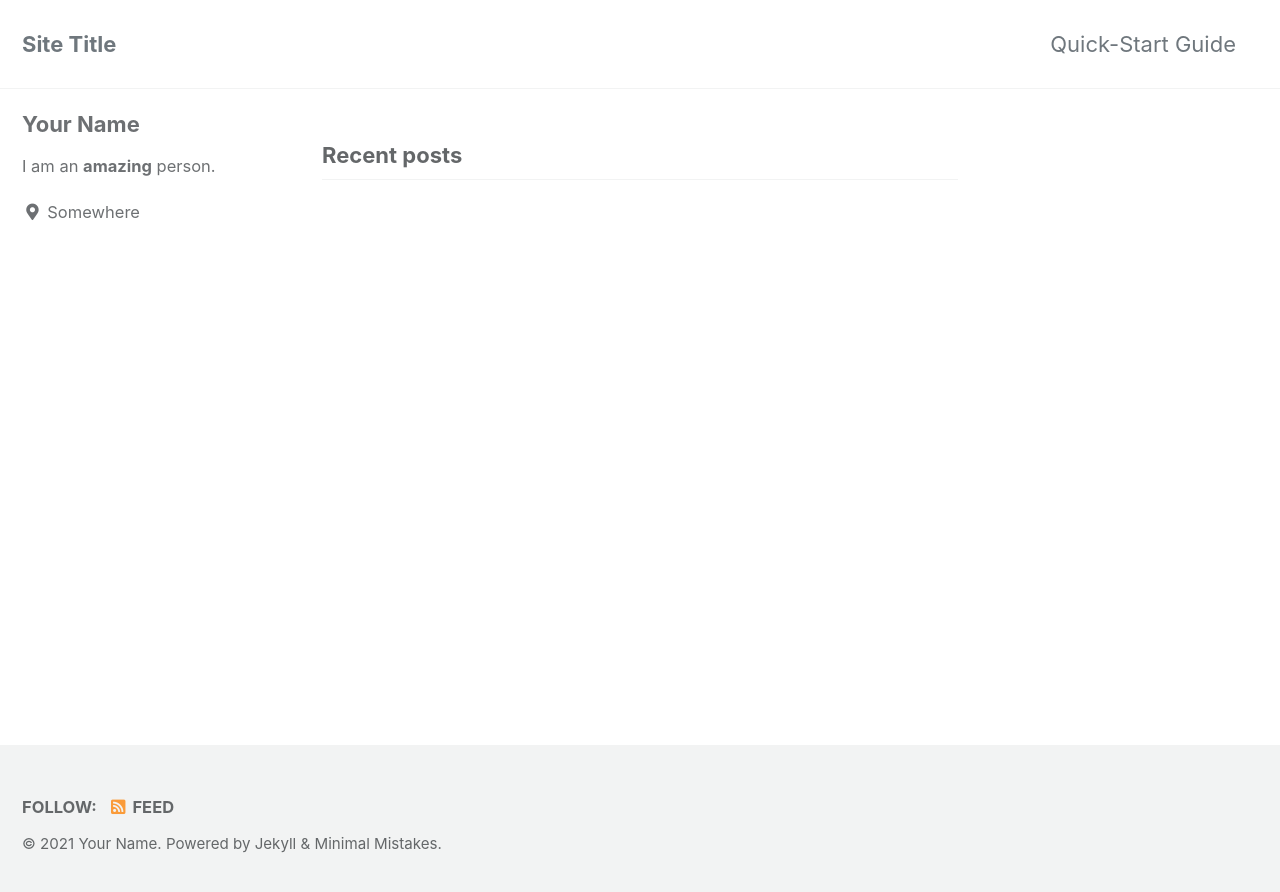
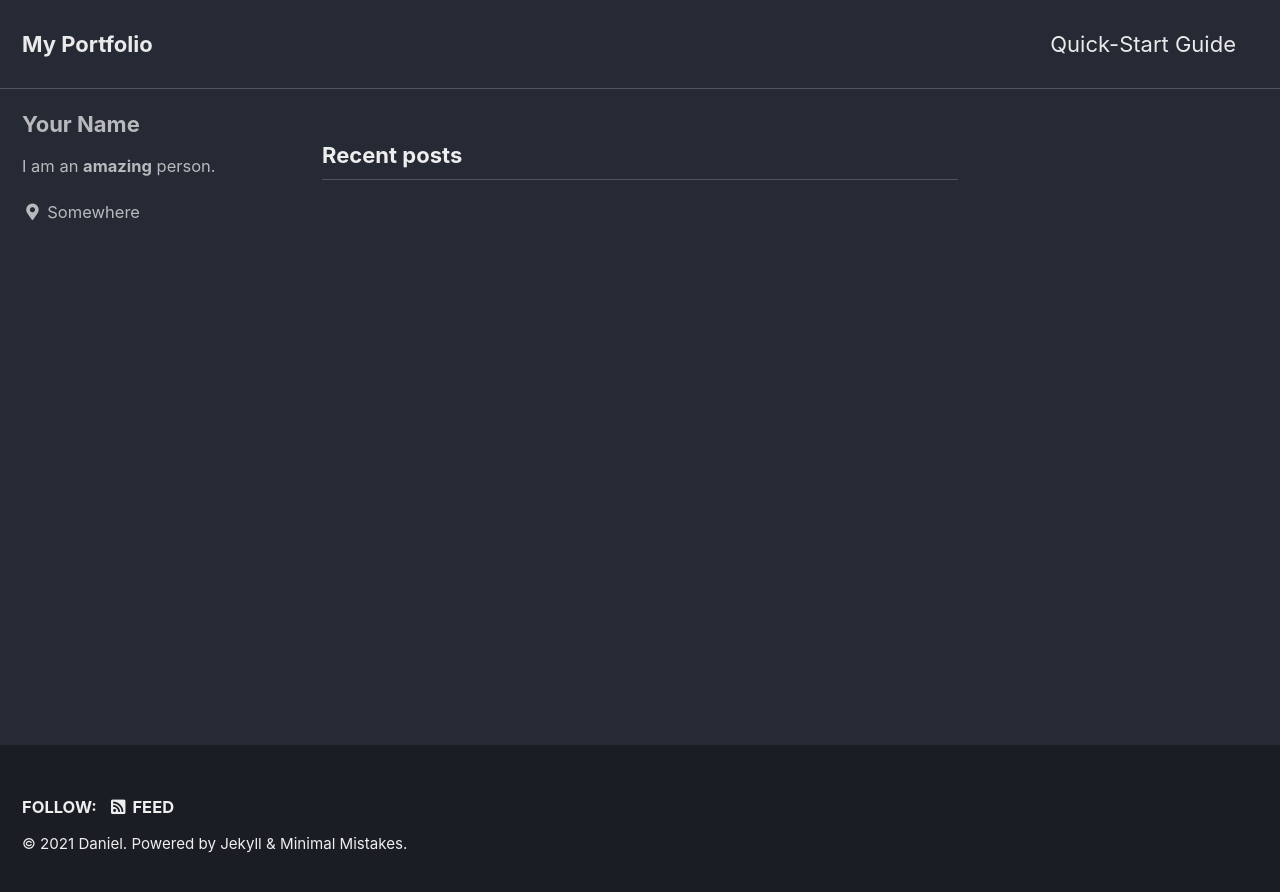
Before and after one commit to cradle-brunch/pages, a Jekyll site: the page built from index.html, in a window 1280 px wide. Shown: the top 892 px of the page. Built offline with Jekyll 4.4.1, drawn with Linux system fonts in a browser that asks for light colours; cached includes are drawn as plain includes; the list of posts is cut into pages by our own code.

Commit message:
Update _config.yml

```diff
--- a/_config.yml
+++ b/_config.yml
@@ -12,15 +12,15 @@
 
 # theme                  : "minimal-mistakes-jekyll"
 # remote_theme           : "mmistakes/minimal-mistakes"
-minimal_mistakes_skin    : "default" # "air", "aqua", "contrast", "dark", "dirt", "neon", "mint", "plum", "sunrise"
+minimal_mistakes_skin    : "dark" # "default", "air", "aqua", "contrast", "dirt", "neon", "mint", "plum", "sunrise"
 
 # Site Settings
 locale                   : "en-US"
-title                    : "Site Title"
+title                    : "My Portfolio"
 title_separator          : "-"
 subtitle                 : # site tagline that appears below site title in masthead
-name                     : "Your Name"
-description              : "An amazing website."
+name                     : "Daniel"
+description              : "My work products"
 url                      : # the base hostname & protocol for your site e.g. "https://mmistakes.github.io"
 baseurl                  : # the subpath of your site, e.g. "/blog"
 repository               : # GitHub username/repo-name e.g. "mmistakes/minimal-mistakes"
```
